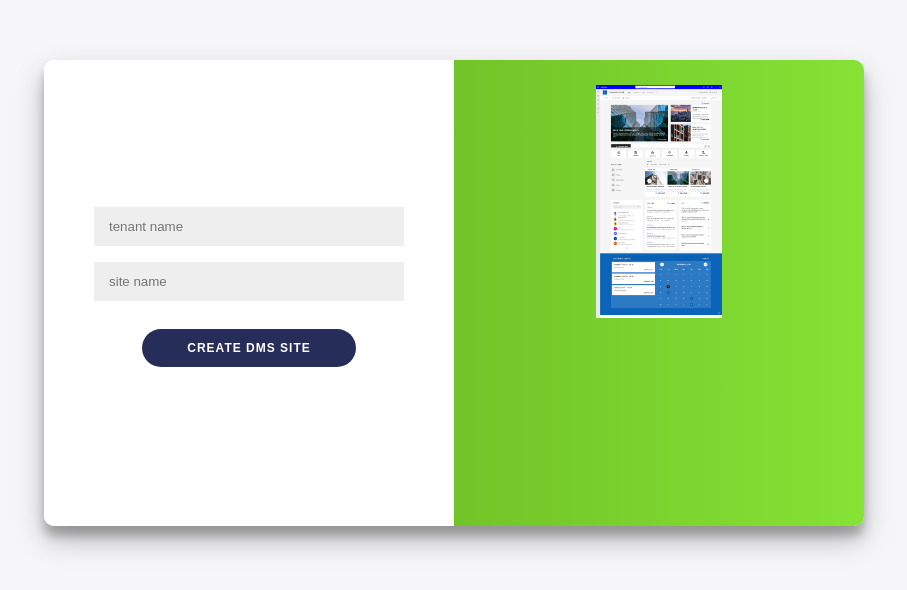
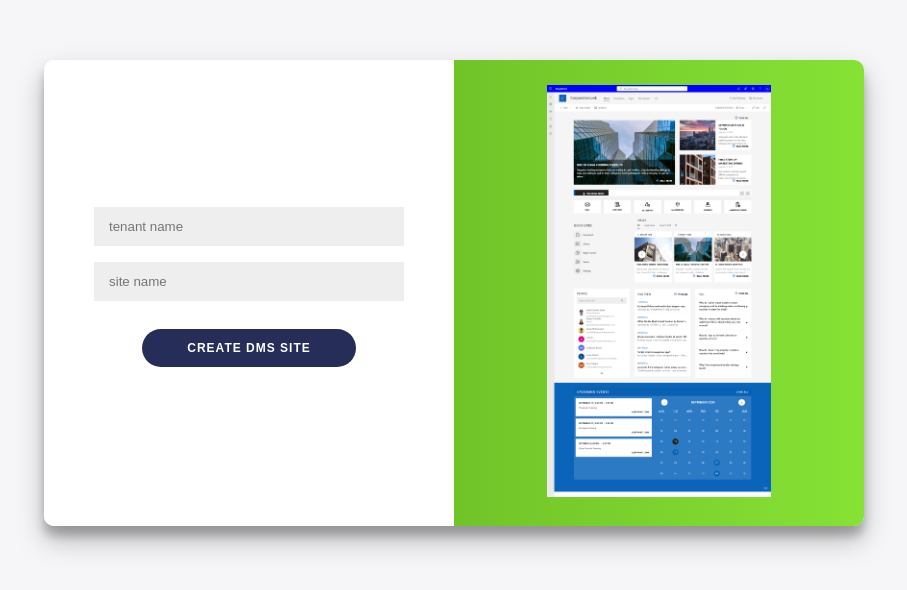
Before and after one commit to Subak44/Spdtemplate, a React (Create React App) app: page / in a window 1280 px wide. Shown: the part 122-712 px from the top of the page, without its empty margins (186-1093 px from the left). Built offline with nearby package versions, Linux system fonts and the light colour scheme.

Commit message:
previewimagesize

```diff
--- a/src/Components/Homepage.css
+++ b/src/Components/Homepage.css
@@ -210,7 +210,7 @@ input {
   padding: 0 40px;
   text-align: center;
   top: 25px;
-  height: 100%;
+  height: 824px;
   width: 50%;
   transform: translateX(0);
   transition: transform 0.6s ease-in-out;
```
